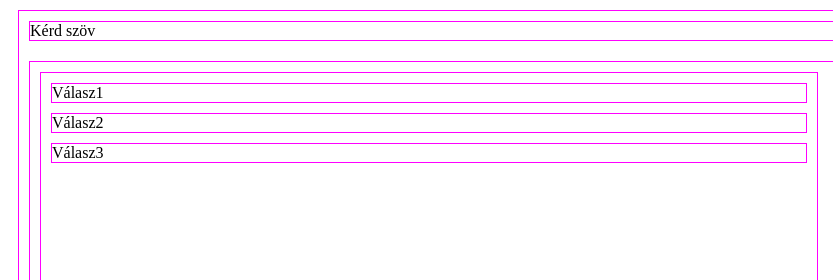
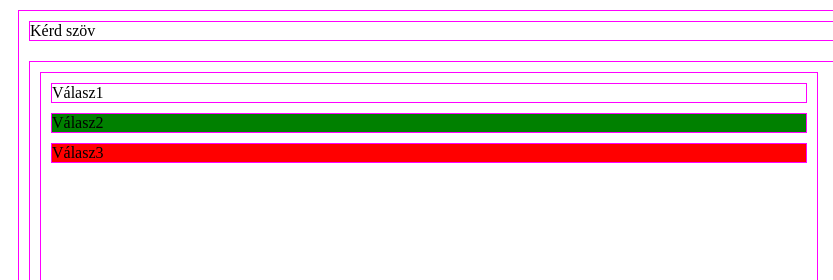
Before and after one commit to TheReif/Eloadas2.11, a plain HTML site: page Eloadas2.11/wwwroot/hajo.html in a window 1280 px wide. Shown: the top 280 px of the page, 0-833 px from the left. Drawn offline with Linux system fonts and the light colour scheme; grey boxes are pictures that could not be loaded.

Commit message:
3. alpont kész

```diff
--- a/Eloadas2.11/Properties/launchSettings.json
+++ b/Eloadas2.11/Properties/launchSettings.json
@@ -22,7 +22,7 @@
     "IIS Express": {
       "commandName": "IISExpress",
       "launchBrowser": true,
-      "launchUrl": "swagger",
+      "launchUrl": "hajo.html",
       "environmentVariables": {
         "ASPNETCORE_ENVIRONMENT": "Development"
       }
--- a/Eloadas2.11/wwwroot/hajo.html
+++ b/Eloadas2.11/wwwroot/hajo.html
@@ -80,6 +80,14 @@
             background-color: fuchsia;
             color: white;
         }
+
+        .jó{
+            background-color: green;
+
+        }
+        .rossz{
+            background-color:red;
+        }
     </style>
 </body>
 </html>
```
